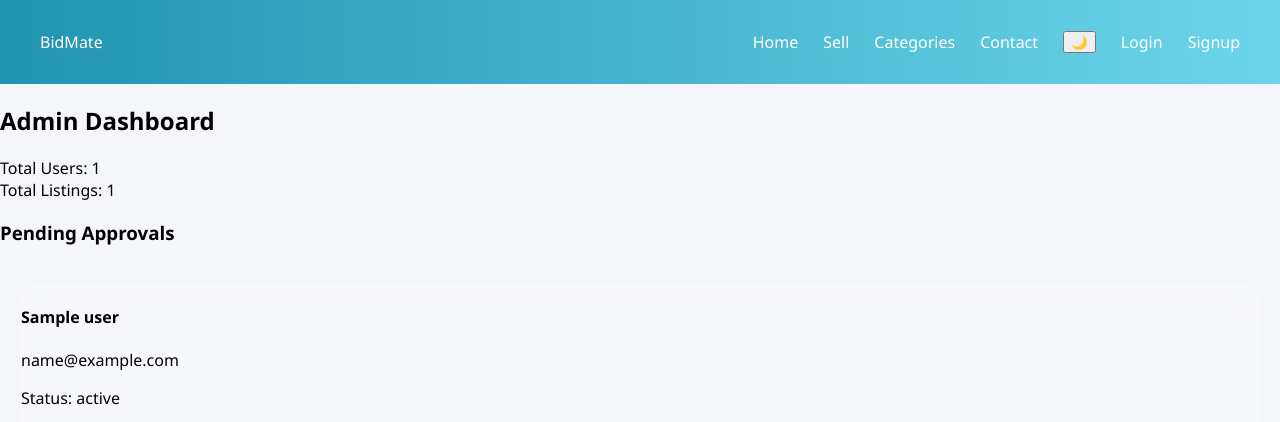
After one commit to sharon232323/bidmate, a Flask app: template templates/admin.html in a window 1280 px wide. The commit adds this page. Shown: the top 422 px of the page. Run offline with Flask 3, Linux system fonts and the light colour scheme; the template is opened without the code that fills it: most values are stand-ins (such as "Sample title", 1, 10 or a date in 2020).

Commit message:
admin login

```diff
--- a/app.py
+++ b/app.py
@@ -65,20 +65,35 @@ def signup():
             flash("Email already registered.")
             return redirect(url_for("signup"))
 
-        # Save ID card
-        id_filename = id_card_file.filename
-        id_path = os.path.join(app.config["UPLOAD_FOLDER"], id_filename)
+        # Save ID card with unique name
+        import uuid
+        unique_filename = str(uuid.uuid4()) + "_" + id_card_file.filename
+        id_path = os.path.join(app.config["UPLOAD_FOLDER"], unique_filename)
         id_card_file.save(id_path)
 
         hashed_password = generate_password_hash(password)
 
-        new_user = User(
-            name=name,
-            email=email,
-            password=hashed_password,
-            id_card=id_filename,
-            role="Buyer"
-        )
+        # Admin Logic
+        if email == SUPER_ADMIN_EMAIL:
+            new_user = User(
+                name=name,
+                email=email,
+                password=hashed_password,
+                id_card=unique_filename,
+                role="Seller",
+                status="Approved",
+                is_admin=True
+            )
+        else:
+            new_user = User(
+                name=name,
+                email=email,
+                password=hashed_password,
+                id_card=unique_filename,
+                role="Buyer",
+                status="Pending",
+                is_admin=False
+            )
 
         db.session.add(new_user)
         db.session.commit()
@@ -240,6 +255,92 @@ def item_detail(item_id):
     item = Item.query.get_or_404(item_id)
     return render_template("item_detail.html", item=item)
 
+@app.route("/signup", methods=["GET", "POST"])
+def signup():
+    if request.method == "POST":
+        name = request.form["name"]
+        email = request.form["email"]
+        password = request.form["password"]
+        id_card_file = request.files["id_card"]
+
+        existing_user = User.query.filter_by(email=email).first()
+        if existing_user:
+            flash("Email already registered.")
+            return redirect(url_for("signup"))
+
+        # Save ID card with unique name
+        import uuid
+        unique_filename = str(uuid.uuid4()) + "_" + id_card_file.filename
+        id_path = os.path.join(app.config["UPLOAD_FOLDER"], unique_filename)
+        id_card_file.save(id_path)
+
+        hashed_password = generate_password_hash(password)
+
+        # Admin Logic
+        if email == SUPER_ADMIN_EMAIL:
+            new_user = User(
+                name=name,
+                email=email,
+                password=hashed_password,
+                id_card=unique_filename,
+                role="Seller",
+                status="Approved",
+                is_admin=True
+            )
+        else:
+            new_user = User(
+                name=name,
+                email=email,
+                password=hashed_password,
+                id_card=unique_filename,
+                role="Buyer",
+                status="Pending",
+                is_admin=False
+            )
+
+        db.session.add(new_user)
+        db.session.commit()
+
+        flash("Account created successfully! Please login.")
+        return redirect(url_for("login"))
+
+    return render_template("signup.html")
+
+@app.route("/approve/<int:user_id>")
+def approve_user(user_id):
+    if "user_id" not in session:
+        return redirect(url_for("login"))
+
+    admin = User.query.get(session["user_id"])
+
+    if not admin.is_admin:
+        flash("Access denied.")
+        return redirect(url_for("home"))
+
+    user = User.query.get_or_404(user_id)
+    user.status = "Approved"
+
+    db.session.commit()
+    flash("User approved.")
+    return redirect(url_for("admin_dashboard"))
+
+@app.route("/reject/<int:user_id>")
+def reject_user(user_id):
+    if "user_id" not in session:
+        return redirect(url_for("login"))
+
+    admin = User.query.get(session["user_id"])
+
+    if not admin.is_admin:
+        flash("Access denied.")
+        return redirect(url_for("home"))
+
+    user = User.query.get_or_404(user_id)
+    db.session.delete(user)
+    db.session.commit()
+
+    flash("User rejected and removed.")
+    return redirect(url_for("admin_dashboard"))
 # ------------------ INIT ------------------
 
 if __name__ == "__main__":
--- /dev/null
+++ b/templates/admin.html
@@ -0,0 +1,28 @@
+{% extends "base.html" %}
+{% block content %}
+
+<h2>Admin Dashboard</h2>
+
+<div class="stats">
+    <div class="stat-card">Total Users: {{ total_users }}</div>
+    <div class="stat-card">Total Listings: {{ total_items }}</div>
+</div>
+
+<h3>Pending Approvals</h3>
+
+<div class="cards">
+    {% for user in pending_users %}
+    <div class="card">
+        <h4>{{ user.name }}</h4>
+        <p>{{ user.email }}</p>
+        <p>Status: {{ user.status }}</p>
+
+        <img src="{{ url_for('static', filename='uploads/' + user.id_card) }}" class="card-img">
+
+        <a href="/approve/{{ user.id }}" class="primary-btn">Approve</a>
+        <a href="/reject/{{ user.id }}" class="delete-btn">Reject</a>
+    </div>
+    {% endfor %}
+</div>
+
+{% endblock %}
--- a/templates/base.html
+++ b/templates/base.html
@@ -22,6 +22,11 @@
     <li><a href="/login">Login</a></li>
     <li><a href="/signup">Signup</a></li>
 {% endif %}
+{% if session.get('user_id') and session.get('user_role') %}
+    {% if User.query.get(session['user_id']).is_admin %}
+        <li><a href="/admin">Admin</a></li>
+    {% endif %}
+{% endif %}
     </ul>
 </nav>
 
```
